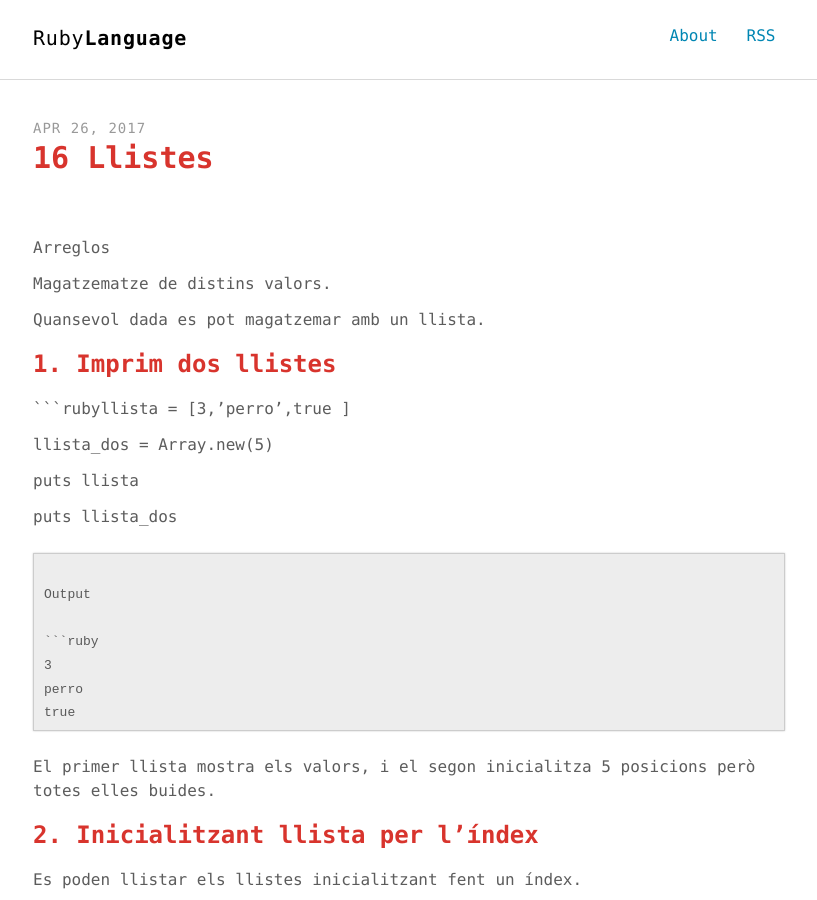
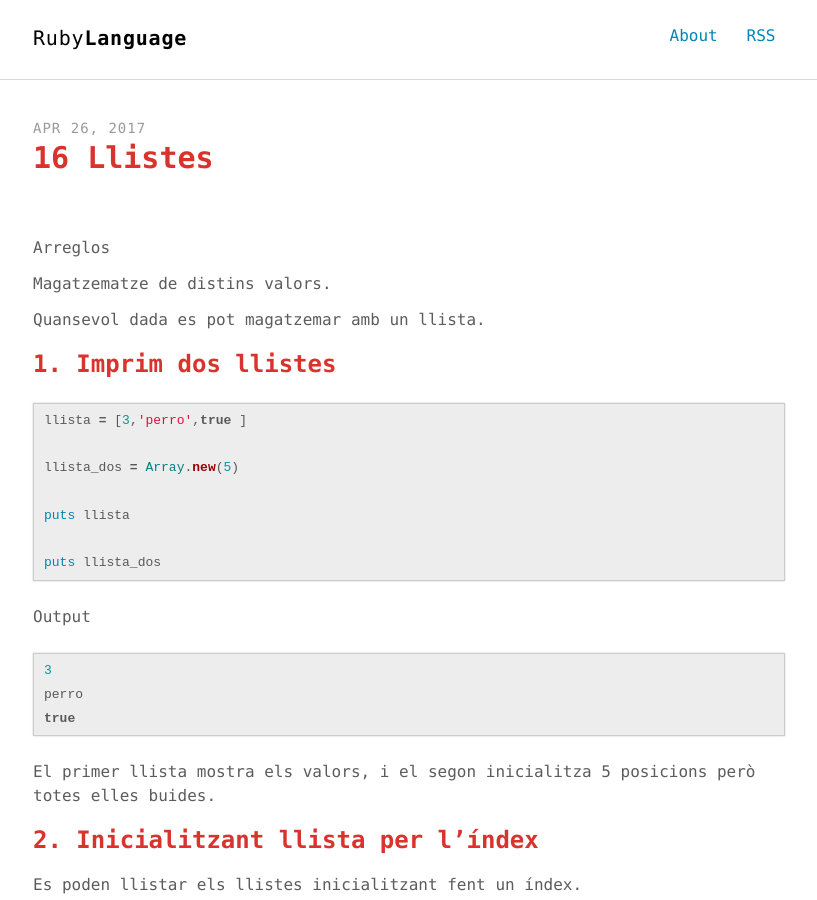
Before and after one commit to inclusa/ruby, a Jekyll site: the page built from _posts/2017-04-26-llistes.md, in a window 1280 px wide and 900 px high. Shown: the whole window, without its empty margins (231-1048 px from the left). Built offline with Jekyll 4.4.1, drawn with Linux system fonts in a browser that asks for light colours; comment, search, counter and statistics services are not loaded.

Commit message:
Bloc de llista

````diff
--- a/_posts/2017-04-26-llistes.md
+++ b/_posts/2017-04-26-llistes.md
@@ -15,7 +15,8 @@ Quansevol dada es pot magatzemar amb un llista.
 
 ### 1. Imprim dos llistes
 
-```rubyllista = [3,'perro',true ]
+```ruby
+llista = [3,'perro',true ]
 
 llista_dos = Array.new(5)
 
````
